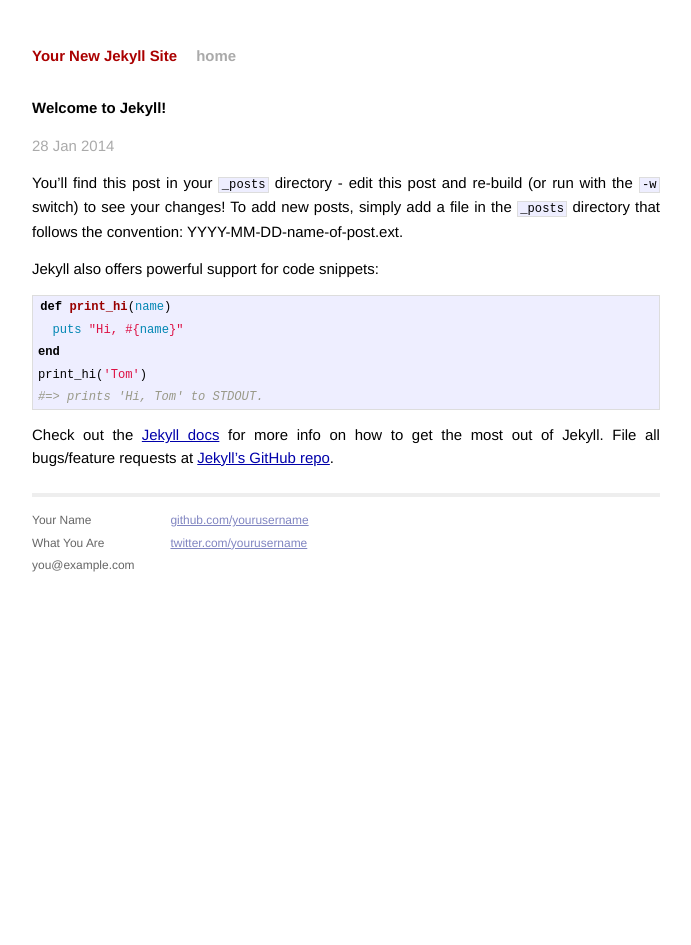
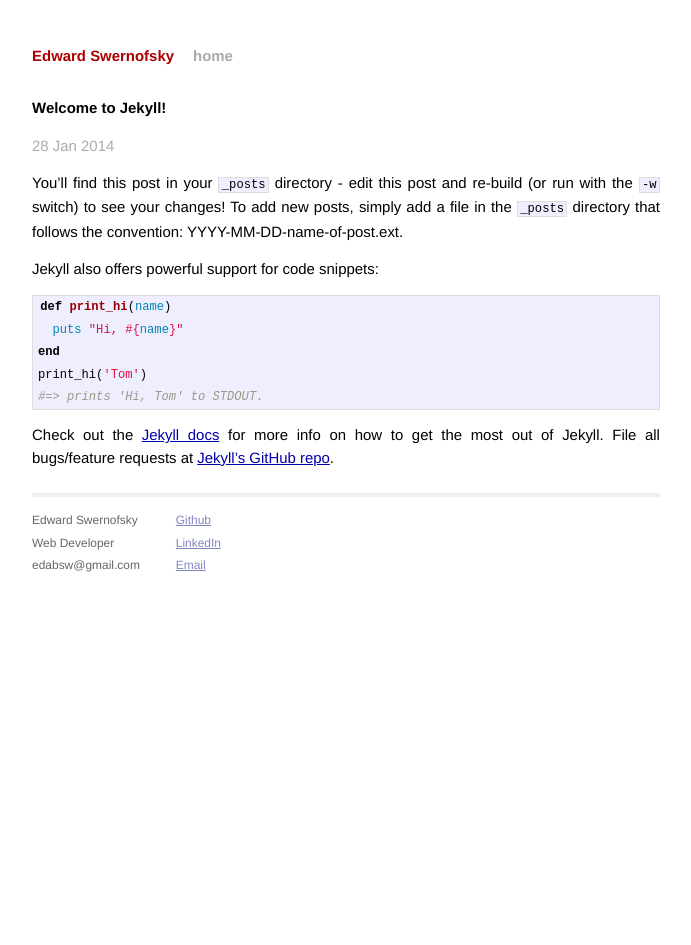
Before and after one commit to heated/heated.github.io, a Jekyll site: the page built from _posts/2014-01-28-welcome-to-jekyll.markdown, in a window 1280 px wide. Shown: the whole page, without its empty margins (294-985 px from the left). Built offline with Jekyll 4.4.1, drawn with Linux system fonts in a browser that asks for light colours; Markdown is read by kramdown in place of the engine named in the settings.

Commit message:
Some description.

```diff
--- a/_config.yml
+++ b/_config.yml
@@ -1,3 +1,3 @@
-name: Your New Jekyll Site
+name: Edward Swernofsky
 markdown: redcarpet
 pygments: true
--- a/_layouts/default.html
+++ b/_layouts/default.html
@@ -26,15 +26,16 @@
           <div class="footer">
             <div class="contact">
               <p>
-                Your Name<br />
-                What You Are<br />
-                you@example.com
+                Edward Swernofsky<br />
+                Web Developer<br />
+                edabsw@gmail.com
               </p>
             </div>
             <div class="contact">
               <p>
-                <a href="https://github.com/yourusername">github.com/yourusername</a><br />
-                <a href="https://twitter.com/yourusername">twitter.com/yourusername</a><br />
+                <a href="https://github.com/heated">Github</a><br />
+                <a href="https://linkedin.com/pub/edward-swernofsky/44/1b/73a/">LinkedIn</a><br />
+                <a href="mailto: edabsw@gmail.com">Email</a><br />
               </p>
             </div>
           </div>
```
Also changed, not shown: index.html (+19 -7 lines).
